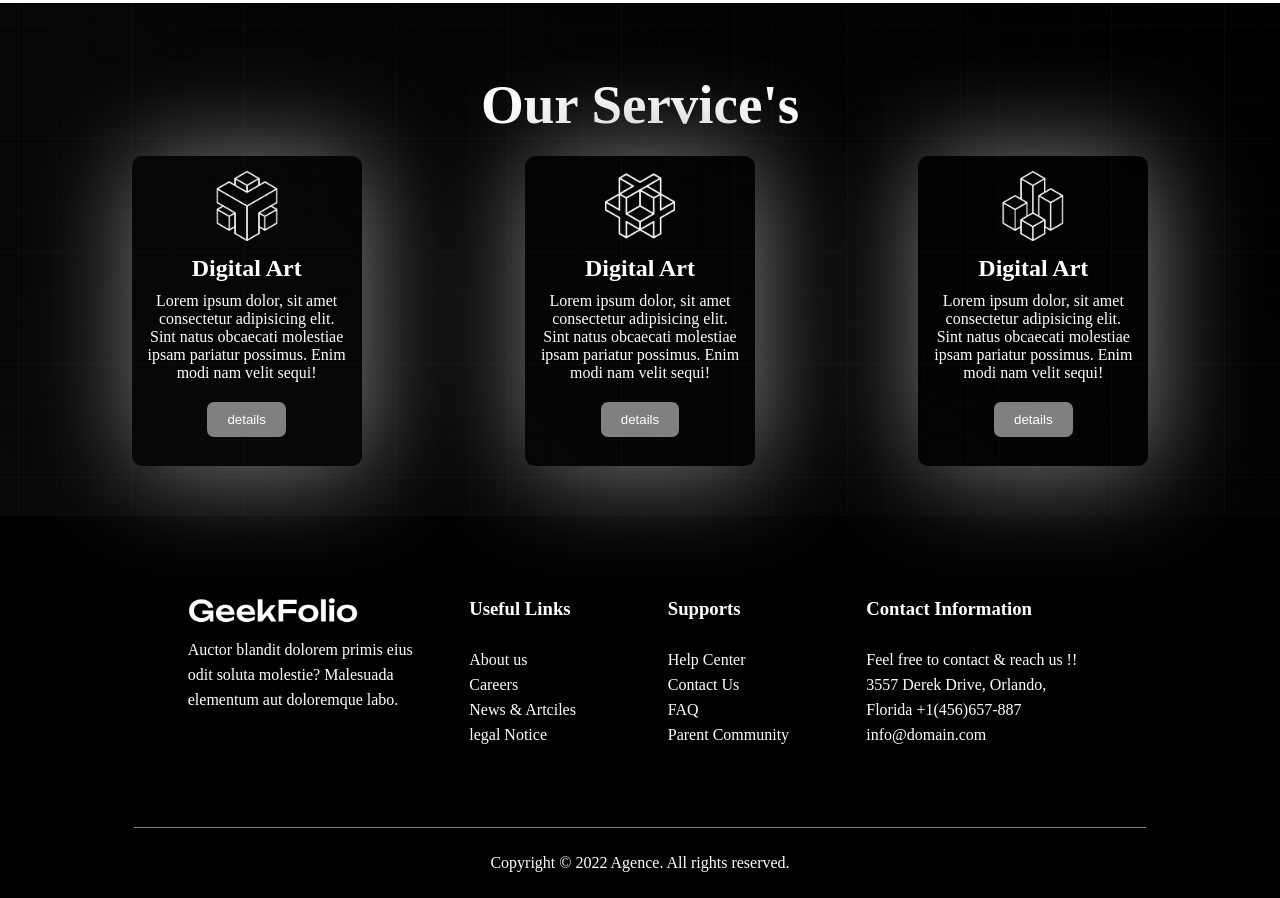
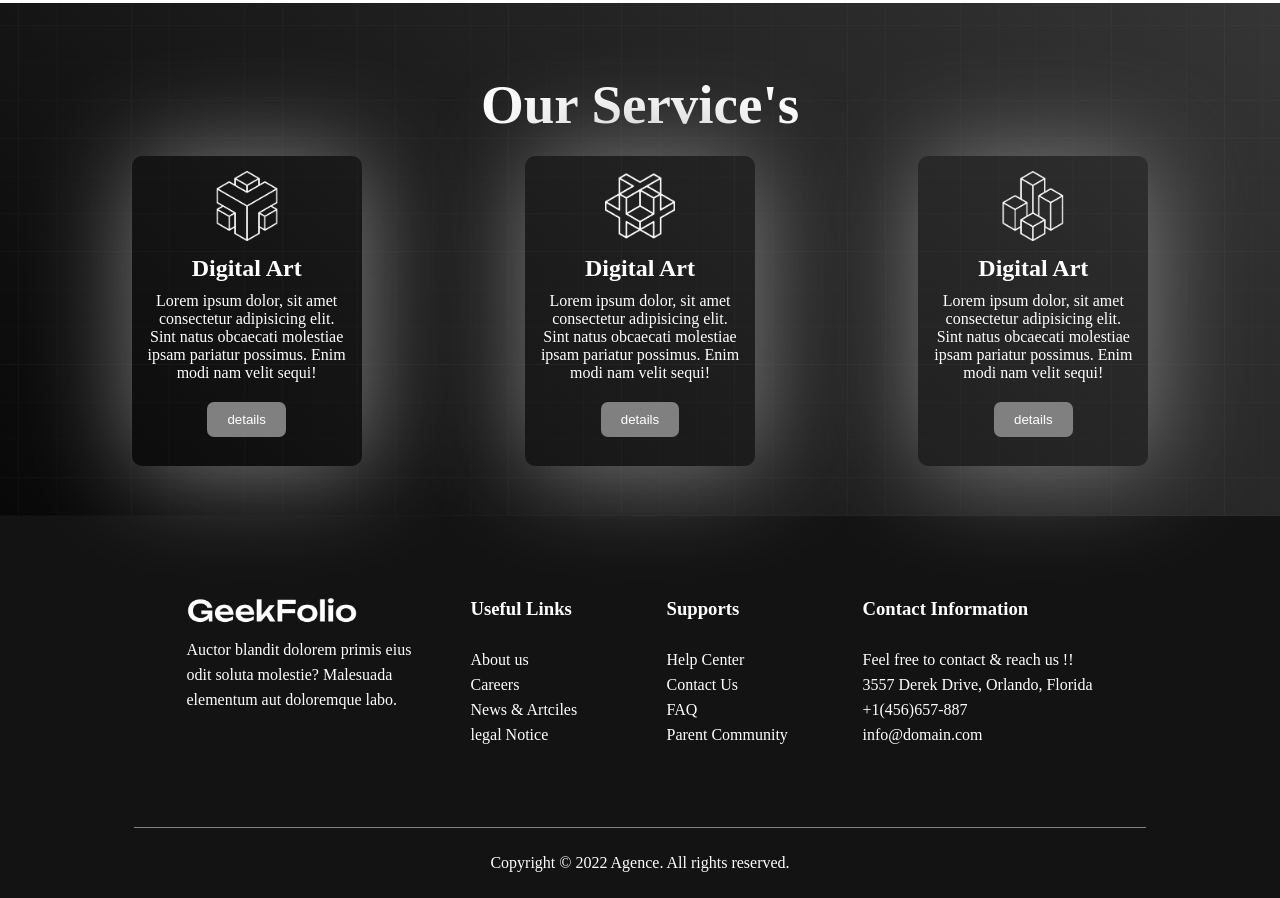
Before and after one commit to Mahmud256/practice-2, a plain HTML site: page index.html in a window 1280 px wide. Shown: the part 1305-2203 px from the top of the page. Drawn offline with Linux system fonts and the light colour scheme.

Commit message:
first commit

```diff
--- a/index.html
+++ b/index.html
@@ -116,8 +116,7 @@
 
             <div class="box2">
                 <h3 class="footer-title">Contact Information</h3>
-                <p>Feel free to contact & reach us !!</p>
-                <p>3557 Derek Drive, Orlando, Florida +1(456)657-887 info@domain.com</p>
+                <p>Feel free to contact & reach us !! 3557 Derek Drive, Orlando, Florida +1(456)657-887 <br>info@domain.com</p>
             </div>
         </div>
         <div class="copy">
--- a/style.css
+++ b/style.css
@@ -80,7 +80,7 @@
 }
 
 .service-container {
-    background-image: url(./images/background.png), linear-gradient(45deg, rgb(8, 8, 8), rgb(0 0 0));
+    background-image: url(./images/background.png), linear-gradient(45deg, rgb(8, 8, 8), rgb(53, 53, 53));
     color: white;
     padding: 50px;
     background-size: cover;
@@ -117,7 +117,7 @@
 }
 
 footer{
-    background-color: black;
+    background-color: rgb(20 19 19);
 }
 
 .footer-container{
@@ -133,7 +133,7 @@ footer{
 }
 
 .box2 {
-    width: 226px;
+    width: 231px;
     color: white;
     padding: 4px;
     margin: 50px 0;
```
